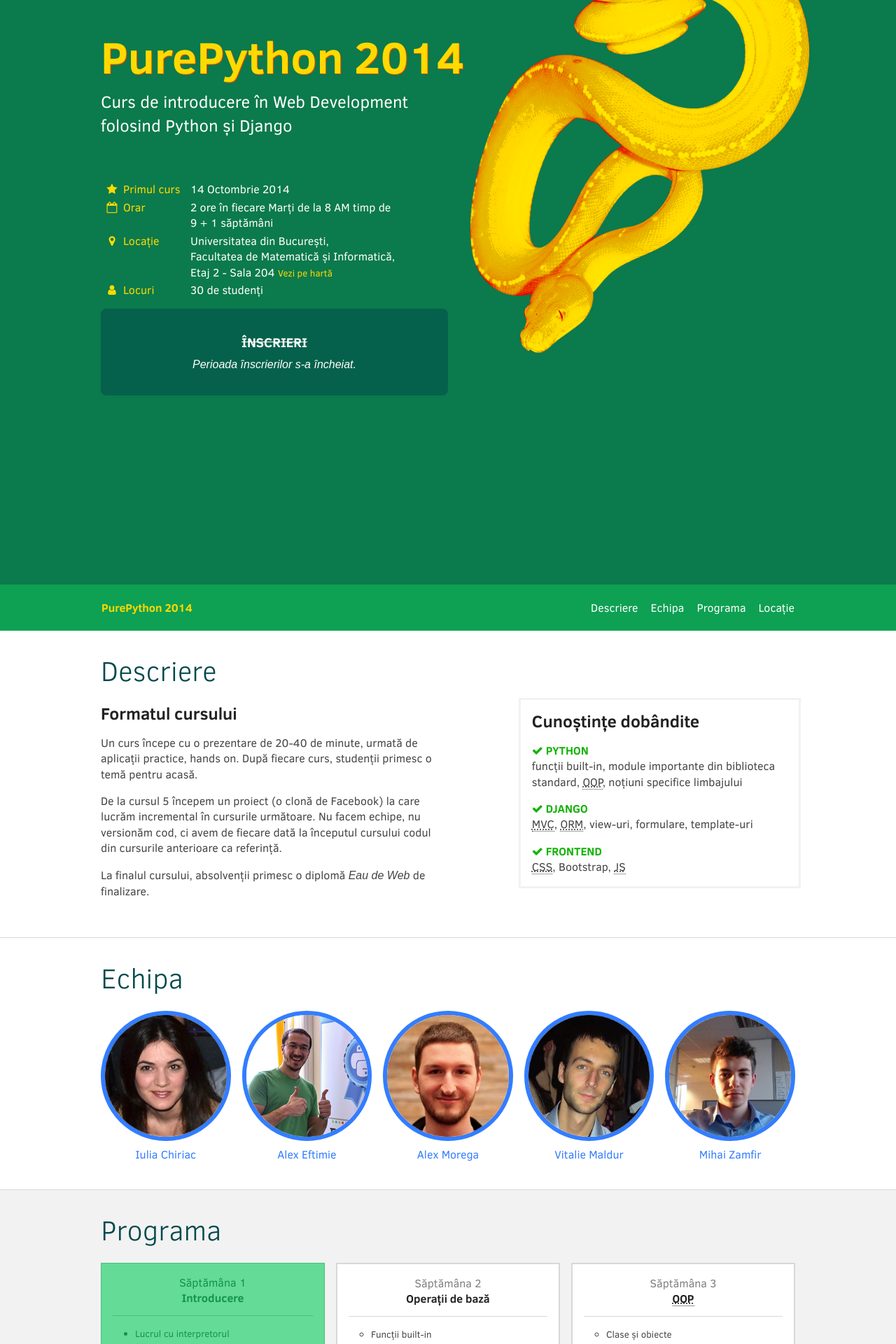
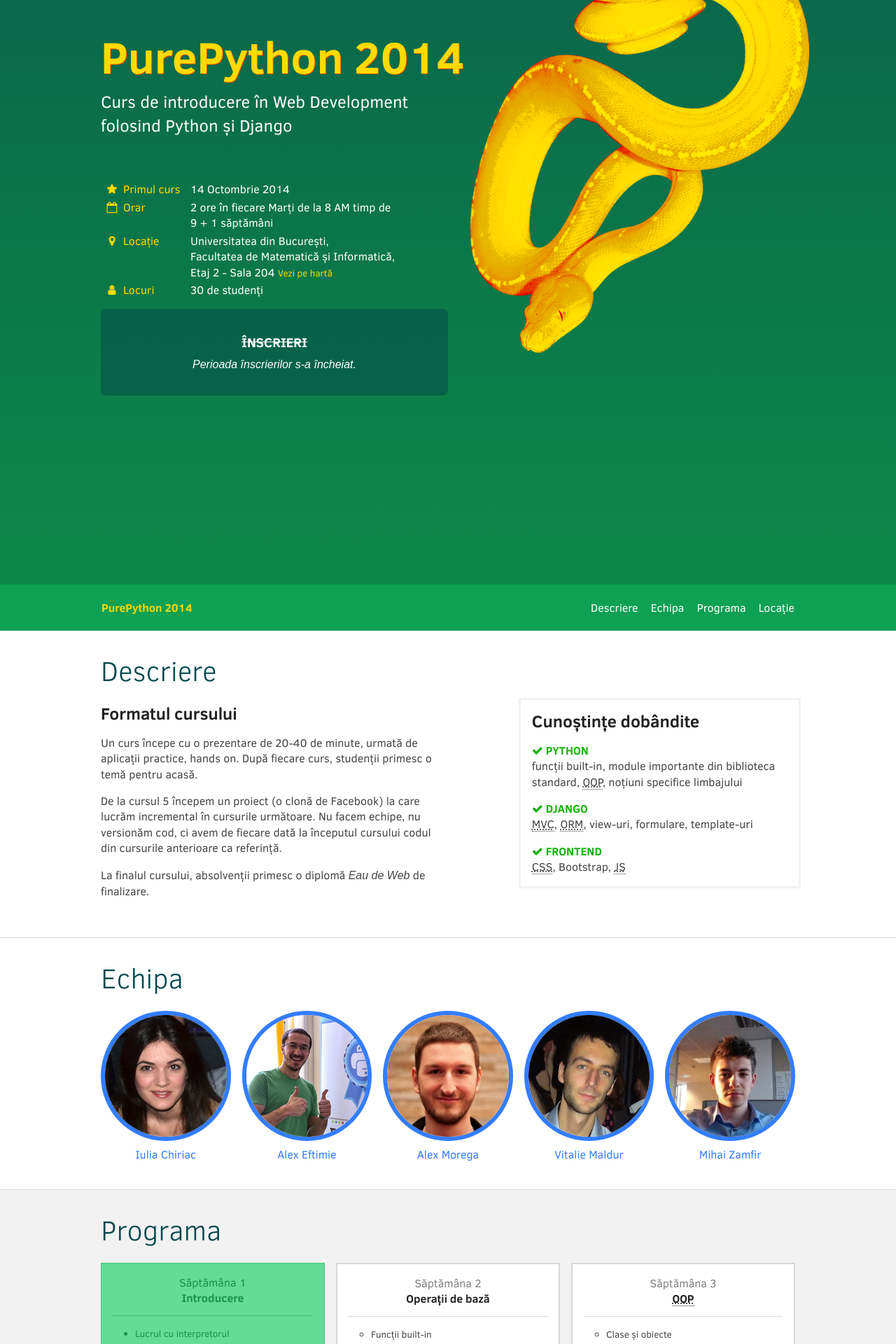
Before and after one commit to eaudeweb/purepython, a Jekyll site: the page index.html, which Jekyll copies as it is, in a window 1280 px wide. Shown: the top 1920 px of the page at 70% size. Built offline with Jekyll 4.4.1, drawn with Linux system fonts in a browser that asks for light colours; nearby versions of some CDN libraries; some web fonts are replaced; Markdown is read by kramdown in place of the engine named in the settings.

Commit message:
Masthead improvements

```diff
--- a/css/main.css
+++ b/css/main.css
@@ -195,6 +195,8 @@
 }
 
 .nav-menu {
+  padding: 1rem;
+  overflow: hidden;
   background: #0ea053;
 }
 .nav-links {
@@ -288,10 +290,6 @@
   text-decoration: none;
 }
 
-.nav-menu {
-  padding: 1rem;
-  overflow: hidden;
-}
 .section {
   margin-bottom: -1px;
   padding: 2rem 1rem;
@@ -301,9 +299,9 @@
   min-height: 100%;
   margin-top: -4rem;
   padding-top: 7rem;
-  padding-bottom: 4rem;
   color: white;
-  background: #0B7A4C;
+  background: #0a5e66;
+  background: linear-gradient(to bottom, #0A664C  0%, #0c8947 100%);
   overflow: hidden;
 }
 #home a {
@@ -589,6 +587,15 @@
   color: white;
 }
 
+@media (max-width: 420px) {
+  .summary dt {
+    margin-bottom: 0;
+    float: none;
+  }
+  .summary dd {
+    margin-left: 2rem;
+  }
+}
 @media (max-width: 767px) {
   .background-img {
     max-width: 320px;
```
